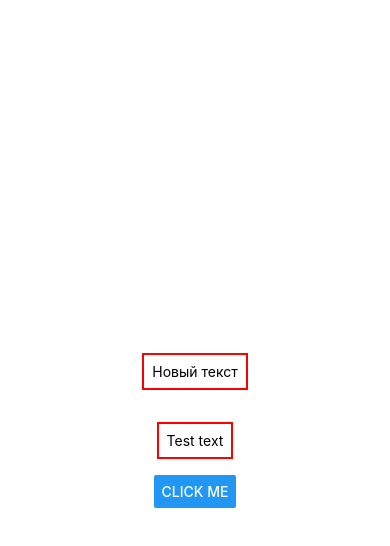
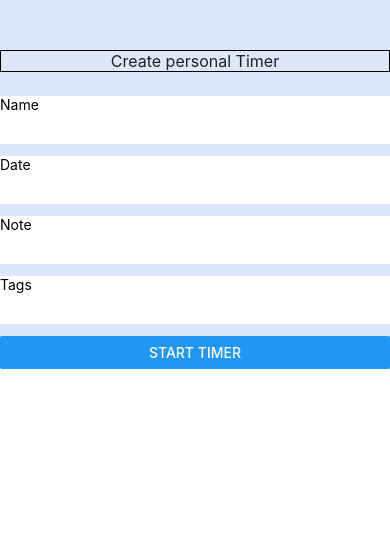
Before and after one commit to Serginyo90/daily-timer, a React Native app: screen / in a window 390 px wide. Shown: the top 546 px of the page. Built offline with nearby package versions, Linux system fonts and the light colour scheme.

Commit message:
feat(video #13): added styles for create timer screen

```diff
--- a/App.js
+++ b/App.js
@@ -1,25 +1,49 @@
-import { StatusBar } from 'expo-status-bar';
-import { StyleSheet, Text, View, Button } from 'react-native';
+import { StatusBar } from "expo-status-bar";
+import { StyleSheet, Text, View, Button, TextInput } from "react-native";
 
 export default function App() {
   return (
     <View style={styles.container}>
       <StatusBar />
+      <Text style={styles.title}>Create personal Timer</Text>
+      <View style={styles.input}>
+        <TextInput placeholder="Name" />
+      </View>
+      <View style={styles.input}>
+        <TextInput placeholder="Date" />
+      </View>
+      <View style={styles.input}>
+        <TextInput placeholder="Note" />
+      </View>
+      <View style={styles.input}>
+        <TextInput placeholder="Tags" />
+      </View>
       <View>
-        <Text style={styles.colorText}>Новый текст</Text>
+        <Button title="Start Timer" />
       </View>
-      <Text style={styles.colorText}>Test text</Text>
-      <Button title='Click me' />
     </View>
   );
 }
 
 const styles = StyleSheet.create({
   container: {
-    flex: 1,
-    backgroundColor: '#fff',
-    alignItems: 'center',
-    justifyContent: 'center',
+    display: "flex",
+    flexDirection: "column",
+    justifyContent: "center",
+    paddingTop: 50,
+    backgroundColor: "#DCE8F8",
   },
-  colorText: { margin: 16, borderWidth: 2, borderColor: 'red', padding: 8 }
+  title: {
+    color: "#202022",
+    borderWidth: 1,
+    textAlign: "center",
+    fontSize: 16,
+    marginBottom: 24,
+  },
+  input: {
+    color: "#F1F7FF",
+    height: 48,
+    marginBottom: 12,
+    backgroundColor: "#fff",
+  },
 });
```
